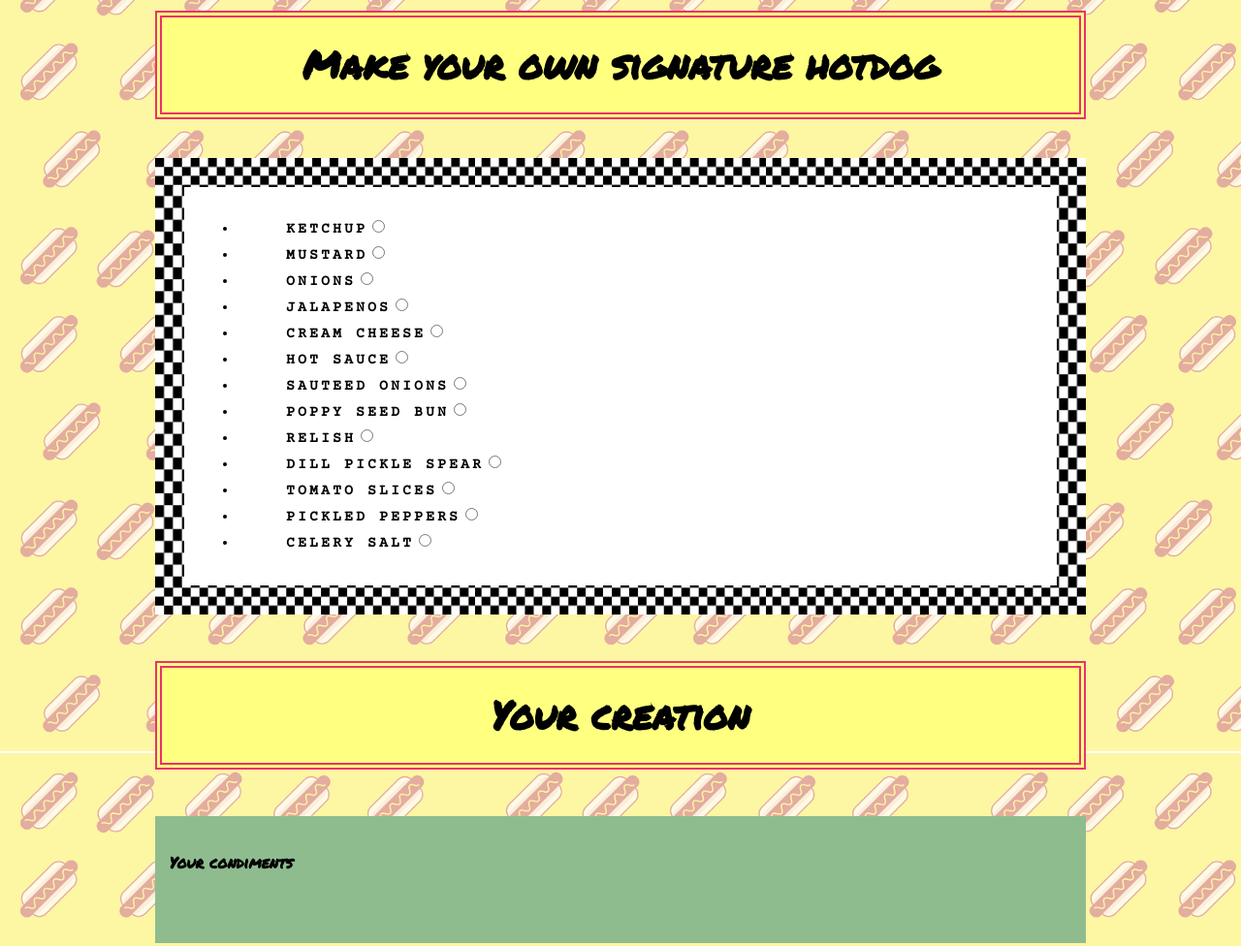
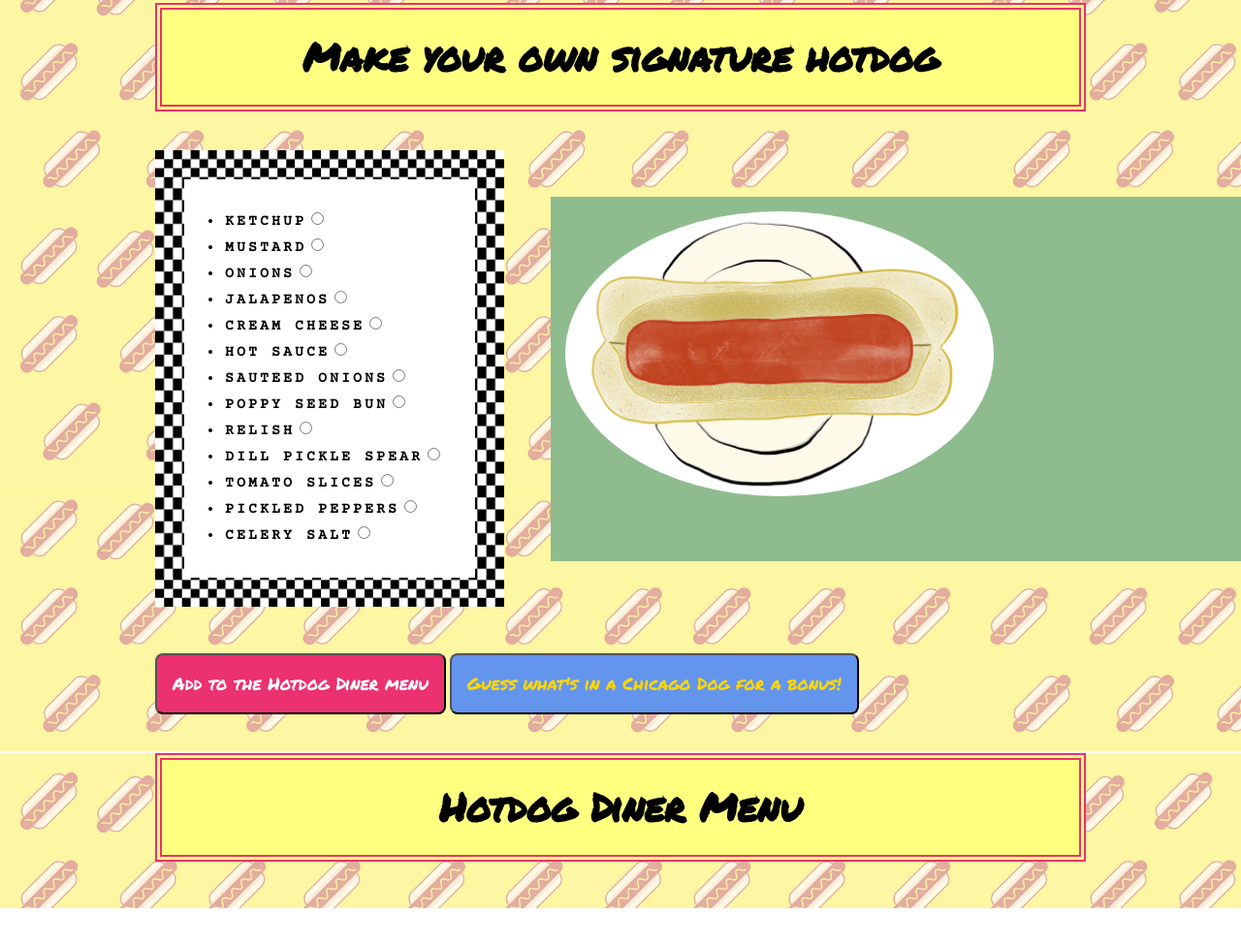
Before and after one commit to katrinareins/hotdog-builder-frontend, a plain HTML site: page index.html in a window 1280 px wide. Shown: the part 911-1887 px from the top of the page at 97% size. After the commit the page ends 1848 px from the top, so only its background shows below. Drawn offline with nearby package versions, Linux system fonts and the light colour scheme; no server answers; a web font is replaced by a local one.

Commit message:
Adjusted make your own hotdog div. Set min width to condiment list.

```diff
--- a/index.html
+++ b/index.html
@@ -56,22 +56,25 @@
             <img src="images/food-truck.png" id="food-truck">
         </div>
 
-        <div id=""
+        <h3>Make your own signature hotdog</h3>
+        <div class="flex-container-create">
 
             <div id="make-your-own" class="make-your-own-div">
-            <h3>Make your own signature hotdog</h3>
                 <div id="condiment-ul-div">
                     <ul id="condiment-ul"></ul>
                 </div>
             </div>
 
             <div id="your-creation" class="hotdog-condiments">
-            <h3>Your creation</h3>
+                <!-- <h3>Your creation</h3> -->
                 <div id="new-hotdog-creation-div">
-                <h4>Your condiments</h4>
+                    <img id="shawn-hotdog" src="images/Shawn_hotdog.jpg">
                     <ul id="new-hotdog-creation"></ul>
                 </div>
             </div>
+
+        </div>
+
 
         <button id="create-hotdog" class="labeled-button">
             Add to the Hotdog Diner menu
--- a/styles.css
+++ b/styles.css
@@ -105,7 +105,8 @@ legend {
 
 .sign-in-div-class {
   background-color: #ffff80;
-  margin: 2rem;
+  margin-top: 3rem;
+  margin-bottom: 0.5rem;
   padding: 1rem;
   border-radius: 1rem;
 }
@@ -176,6 +177,16 @@ legend {
   animation: move 20s linear infinite;
 }
 
+/* ----------------------------- MAKE YOUR OWN & SHOW CREATION DIV -----------------------------*/
+/* ---------------------------------------------------------------------------------------------*/
+
+.flex-container-create {
+  display: flex;
+  flex-direction: row;
+  justify-content: space-evenly;
+  align-items: flex-start;
+}
+
 /* ---------------------------- MAKE YOUR OWN (full condiment list) ----------------------------*/
 /* ---------------------------------------------------------------------------------------------*/
 
@@ -187,15 +198,17 @@ legend {
   font: white;
   color: black;
   text-transform: uppercase;
-  text-indent: 50px;
+  text-indent: 2px;
   letter-spacing: 3px;
   line-height: 1.8;
   font-size: 15px;
   font-weight: bold;
+  min-width: 300px;
 
   background-color: white;
   border: 30px solid transparent;
-  padding: 15px;
+  padding-top: 15px;
+  padding-bottom: 15px;
   border-image: url(images/checkerboard-pattern-small.jpg) 50 round;
   margin-bottom: 3rem;
 }
@@ -207,6 +220,7 @@ legend {
   background-color: darkseagreen;
   margin-bottom: 3rem;
   margin-top: 3rem;
+  margin-left: 3rem;
   padding: 15px;
 }
 
@@ -214,7 +228,12 @@ ul#new-hotdog-creation {
 	min-width: 696px;
 	list-style: none;
 	padding-top: 20px;
-	}
+  }
+
+  #shawn-hotdog {
+    border-radius: 50%;
+    max-width: 60%;
+  }
 
   .labeled-button {
     background-color: rgb(235, 49, 111);
```
Also changed, not shown: images/Shawn_hotdog.jpg (added). Lines whose indentation alone changed are shown as unchanged.
